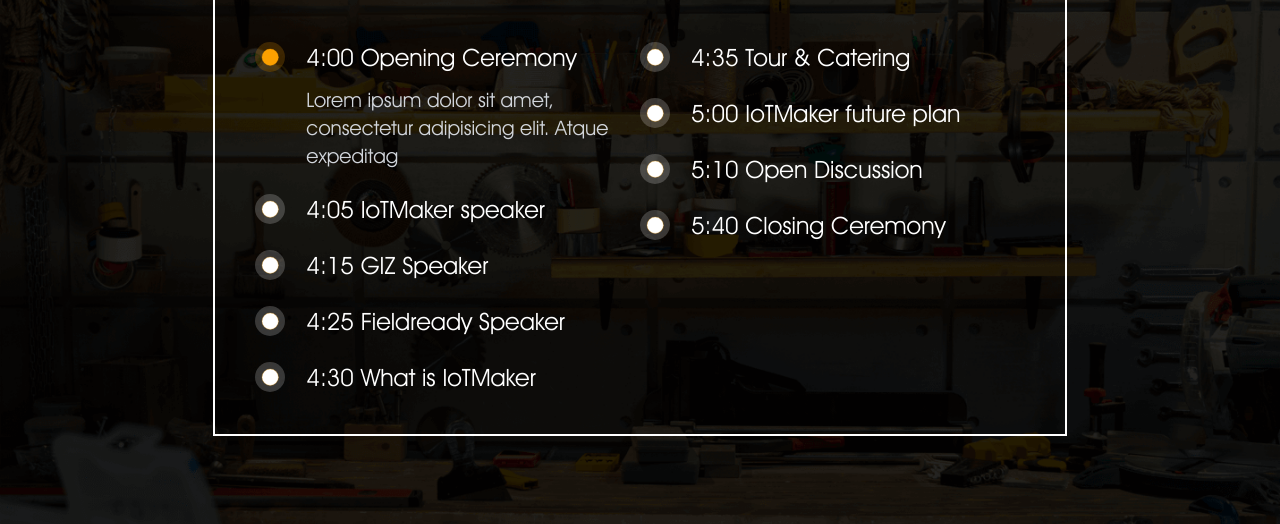
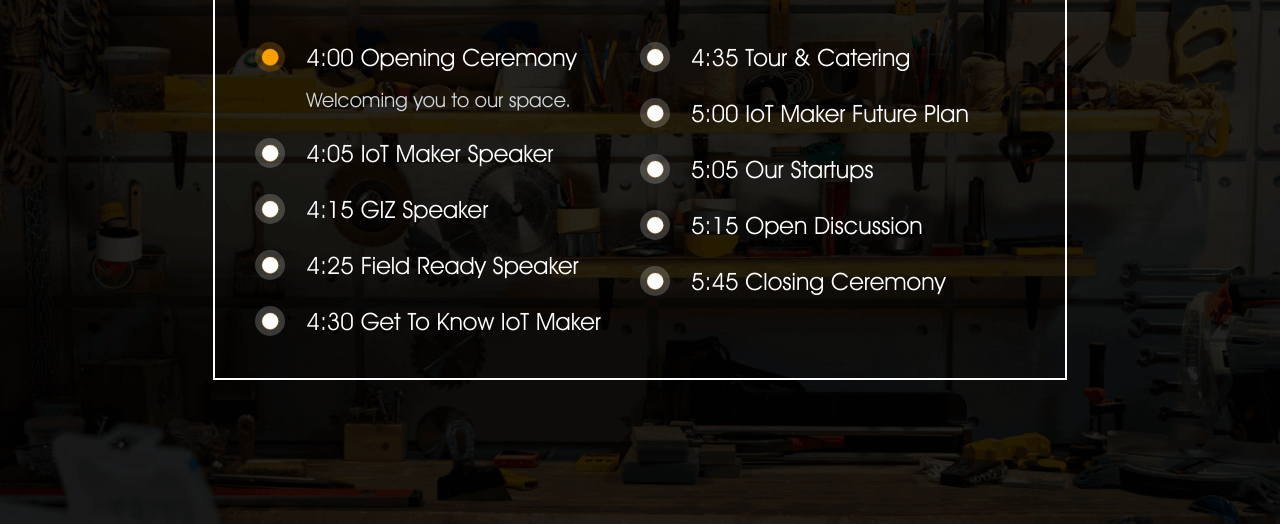
Before and after one commit to Jwan999/agenda, a plain HTML site: page index.html in a window 1280 px wide. Shown: the part 276-800 px from the top of the page. Drawn offline with nearby package versions, Linux system fonts and the light colour scheme.

Commit message:
First Commit

```diff
--- a/index.html
+++ b/index.html
@@ -83,7 +83,7 @@
                             </h1>
                             <transition name="slide-fade">
                                 <p v-if="active.includes('section1')" class="text-xl text-gray-300 mt-3">
-                                    Lorem ipsum dolor sit amet, consectetur adipisicing elit. Atque expeditag
+                                    Welcoming you to our space.
                                 </p>
                             </transition>
                         </div>
@@ -111,11 +111,12 @@
                         </div>
                         <div class="ml-3 w-11/12 px-2">
                             <h1 class="text-2xl">
-                                4:05 IoTMaker speaker
+                                4:05 IoT Maker Speaker
                             </h1>
                             <transition name="slide-fade">
                                 <p v-if="active.includes('section2')" class="text-xl text-gray-300 mt-3">
-                                    Lorem ipsum dolor sit amet, consectetur adipisicing elit. Atque expedita laboriosam
+                                    An IoT Maker representative will be talking about our team, our space, and our
+                                    activities.
                                 </p>
                             </transition>
                         </div>
@@ -147,7 +148,7 @@
                             </h1>
                             <transition name="slide-fade">
                                 <p v-if="active.includes('section3')" class="text-xl text-gray-300 mt-3">
-                                    Lorem ipsum dolor sit amet, consectetur adipisicing elit. Atque expedita laboriosam
+                                    A 5 minutes speech will be given by a GIZ representative.
                                 </p>
                             </transition>
                         </div>
@@ -175,11 +176,11 @@
                         </div>
                         <div class="ml-3 w-11/12 px-2">
                             <h1 class="text-2xl">
-                                4:25 Fieldready Speaker
+                                4:25 Field Ready Speaker
                             </h1>
                             <transition name="slide-fade">
                                 <p v-if="active.includes('section4')" class="text-xl text-gray-300 mt-3">
-                                    Lorem ipsum dolor sit amet, consectetur adipisicing elit. Atque expedita laboriosam
+                                    A 5 minutes speech will be given by a Field ready representative.
                                 </p>
                             </transition>
                         </div>
@@ -207,11 +208,11 @@
                         </div>
                         <div class="ml-3 w-11/12 px-2">
                             <h1 class="text-2xl">
-                                4:30 What is IoTMaker
+                                4:30 Get To Know IoT Maker
                             </h1>
                             <transition name="slide-fade">
                                 <p v-if="active.includes('section5')" class="text-xl text-gray-300 mt-3">
-                                    Lorem ipsum dolor sit amet, consectetur adipisicing elit. Atque expedita laboriosam
+                                    We’ll be presenting a short video of IoT Maker and the things we do.
                                 </p>
                             </transition>
                         </div>
@@ -245,7 +246,8 @@
                             </h1>
                             <transition name="slide-fade">
                                 <p v-if="active.includes('section6')" class="text-xl text-gray-300 mt-3">
-                                    Lorem ipsum dolor sit amet, consectetur adipisicing elit. Atque expedita laboriosam
+                                    You can walk around our space and get to see how our activities will be held and the
+                                    creative things we’ve made.
                                 </p>
                             </transition>
                         </div>
@@ -273,11 +275,44 @@
                         </div>
                         <div class="ml-3 w-11/12 px-2">
                             <h1 class="text-2xl">
-                                5:00 IoTMaker future plan
+                                5:00 IoT Maker Future Plan
                             </h1>
                             <transition name="slide-fade">
                                 <p v-if="active.includes('section7')" class="text-xl text-gray-300 mt-3">
-                                    Lorem ipsum dolor sit amet, consectetur adipisicing elit. Atque expedita laboriosam
+                                    Opening our space is only the beginning, our ambition goes even further.
+                                </p>
+                            </transition>
+                        </div>
+                    </div>
+                    <div @click="clicking('section10')"
+                         class="flex flex-row mt-6 cursor-pointer">
+                        <div class="w-1/12">
+                            <?xml version="1.0" encoding="UTF-8"?>
+                            <svg width="30px" height="30px" viewBox="0 0 70 70" version="1.1"
+                                 xmlns="http://www.w3.org/2000/svg" xmlns:xlink="http://www.w3.org/1999/xlink">
+                                <title>Wireframe</title>
+                                <g id="Wireframe" stroke="none" stroke-width="1" fill="none" fill-rule="evenodd">
+                                    <circle id="Oval" fill-opacity="0.2"
+                                            v-bind:fill="active.includes('section10') ? '#fca000' : 'white'"
+                                            cx="35"
+                                            cy="35"
+                                            r="35"></circle>
+                                    <circle id="Oval" stroke="#FCA000" stroke-width="0.7"
+                                            v-bind:fill="active.includes('section10') ? '#fca000' : 'white'"
+                                            cx="35.5"
+                                            cy="35.5" r="19.15"></circle>
+                                </g>
+                            </svg>
+
+                        </div>
+                        <div class="ml-3 w-11/12 px-2">
+                            <h1 class="text-2xl">
+                                5:05 Our Startups
+                            </h1>
+                            <transition name="slide-fade">
+                                <p v-if="active.includes('section10')" class="text-xl text-gray-300 mt-3">
+                                    IoT kids, Asdikaee, and Hi Influencer will be giving speeches telling us about their
+                                    ideas and how passionate they are about them.
                                 </p>
                             </transition>
                         </div>
@@ -305,11 +340,11 @@
                         </div>
                         <div class="ml-3 w-11/12 px-2">
                             <h1 class="text-2xl">
-                                5:10 Open Discussion
+                                5:15 Open Discussion
                             </h1>
                             <transition name="slide-fade">
                                 <p v-if="active.includes('section8')" class="text-xl text-gray-300 mt-3">
-                                    Lorem ipsum dolor sit amet, consectetur adipisicing elit. Atque expedita laboriosam
+                                    A chance to get to know us and our space even more.
                                 </p>
                             </transition>
                         </div>
@@ -337,11 +372,12 @@
                         </div>
                         <div class="ml-3 w-11/12 px-2">
                             <h1 class="text-2xl">
-                                5:40 Closing Ceremony
+                                5:45 Closing Ceremony
                             </h1>
                             <transition name="slide-fade">
                                 <p v-if="active.includes('section9')" class="text-xl text-gray-300 mt-3">
-                                    Lorem ipsum dolgor sit amet, consectetur adipisicing elit. Atque expedita laboriosam
+                                    Persevering the memory of this day with a photo before saying goodbye, and it won’t
+                                    be the last time we meet.
                                 </p>
                             </transition>
                         </div>
```
